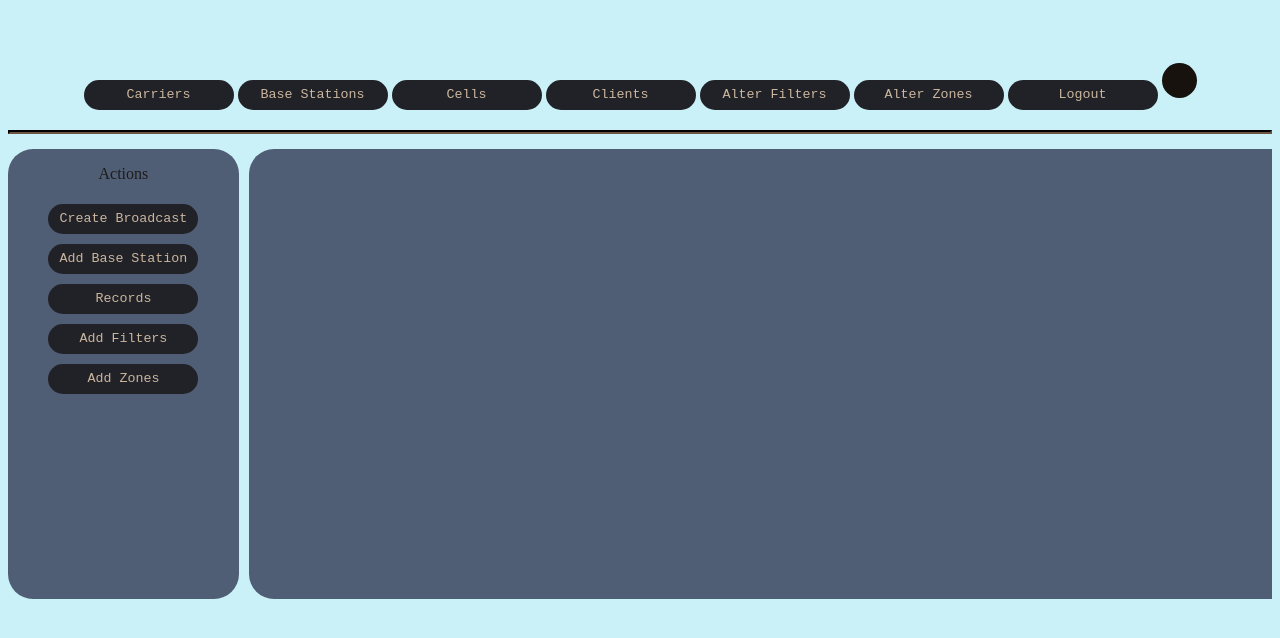
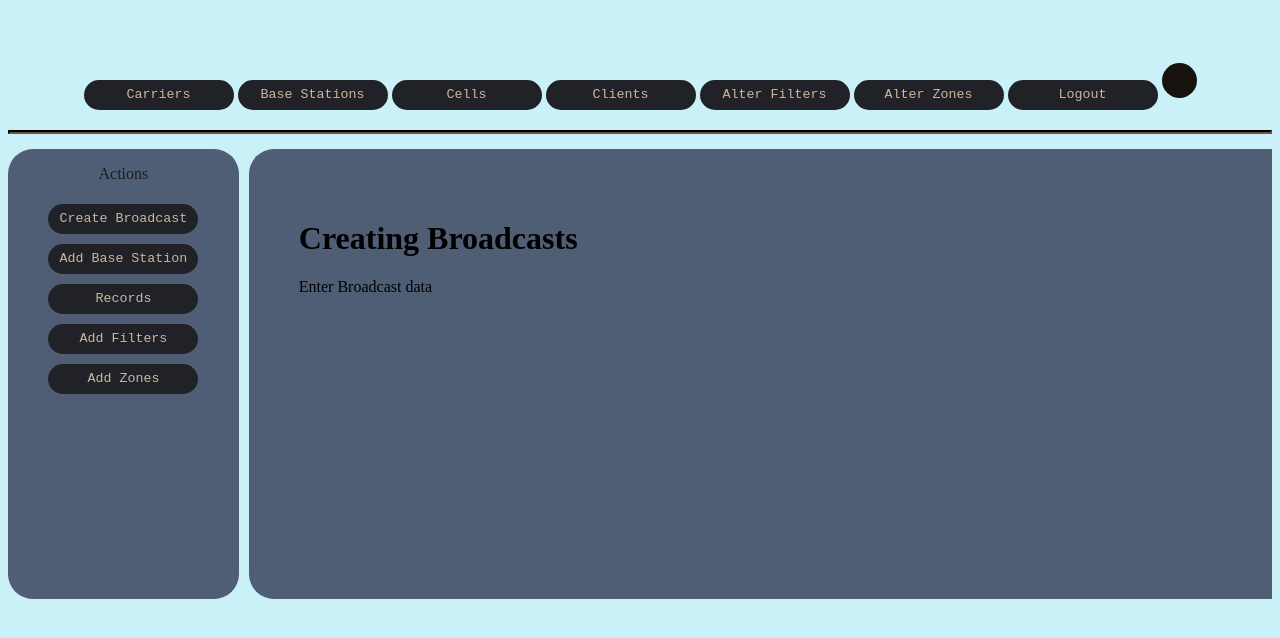
Before and after one commit to kimeudom/project, a plain HTML site: page web/index.html in a window 1280 px wide. Both pictures are taken after a click on the button "Create Broadcast". Drawn offline with Linux system fonts and the light colour scheme.

Commit message:
div element loading

```diff
--- a/web/index.html
+++ b/web/index.html
@@ -5,7 +5,7 @@
   <title>Home Page</title>
   <meta charset="utf-8">
   <link rel="stylesheet" type="text/css" href="./css/index.css">
-  <script src="/scripts/index.js"></script>
+  <script src="./scripts/index.js"></script>
 </head>
 
 <body>
@@ -34,11 +34,16 @@
     <div id="site-nav">
       <p>Actions</p>
       <div id="nav-items" class="list-vertical">
-        <a class="tag" href="#"><button class="btn" onclick="loadHtml('', '')">Create Broadcast</button></a>
-        <a class="tag" href="#"><button class="btn">Add Base Station</button></a>
-        <a class="tag" href="#"><button class="btn">Records</button></a>
-        <a class="tag" href="#"><button class="btn">Add Filters</button></a>
-        <a class="tag" href="#"><button class="btn">Add Zones</button></a>
+        <a class="tag" href="#"><button class="btn" onclick="loadHtml('main-content', 'broadcast.html')">Create
+            Broadcast</button></a>
+        <a class="tag" href="#"><button class="btn" onclick="loadHtml('main-content', 'base_stations.html')">Add Base
+            Station</button></a>
+        <a class="tag" href="#"><button class="btn"
+            onclick="loadHtml('main-content', 'records.html')">Records</button></a>
+        <a class="tag" href="#"><button class="btn" onclick="loadHtml('main-content', 'filters.html')">Add
+            Filters</button></a>
+        <a class="tag" href="#"><button class="btn" onclick="loadHtml('main-content', 'zones.html')">Add
+            Zones</button></a>
       </div>
     </div>
     <!-- Main content-->
--- a/web/scripts/index.js
+++ b/web/scripts/index.js
@@ -1,5 +1,23 @@
 
+// Loads html content into a div element into a div
+// Defined by id and from a file defined by filename
+function loadHtml(id, filename) {
+  console.log(`div id: ${id}, filename: ${filename}`);
 
-function loadHtml(id, filename) {
-  console.log();
+  let xhttp;
+  let element = document.getElementById(id);
+  let file = filename;
+
+  if (file) {
+    xhttp = new XMLHttpRequest();
+    xhttp.onreadystatechange = function () {
+      if (this.readyState == 4) {
+        if (this.status == 200) { element.innerHTML = this.responseText;}
+        if (this.status == 404) {element.innerHTML = "<h1>Page not found.</h1>"}
+      }
+    }
+    xhttp.open("GET", `templates/${file}`, true);
+    xhttp.send();
+    return;
+  }
 }
```
Also changed, not shown: web/templates/base_stations.html (renamed from web/pages/div_pages/base_stations.html), web/templates/broadcast.html (renamed from web/pages/div_pages/broadcast.html), web/templates/filters.html (renamed from web/pages/div_pages/filters.html), web/templates/records.html (renamed from web/pages/div_pages/records.html), web/templates/zones.html (renamed from web/pages/div_pages/zones.html).
